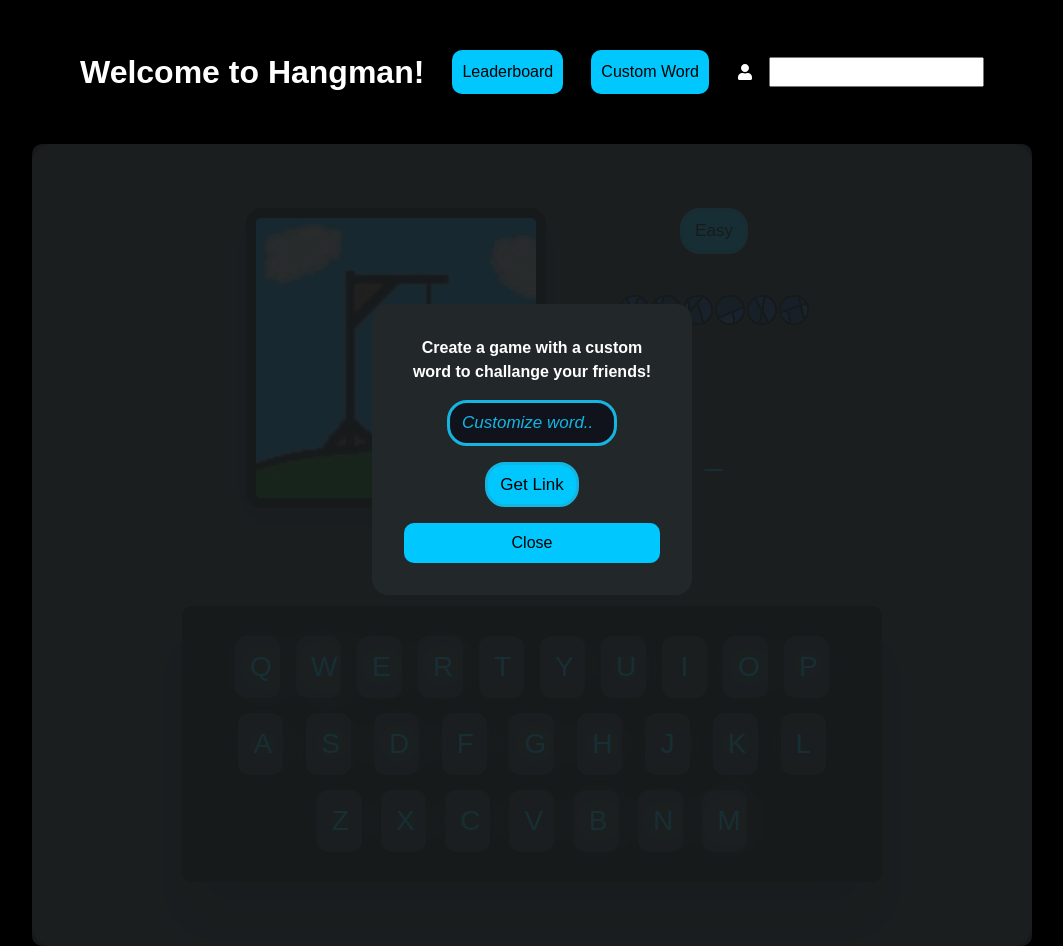
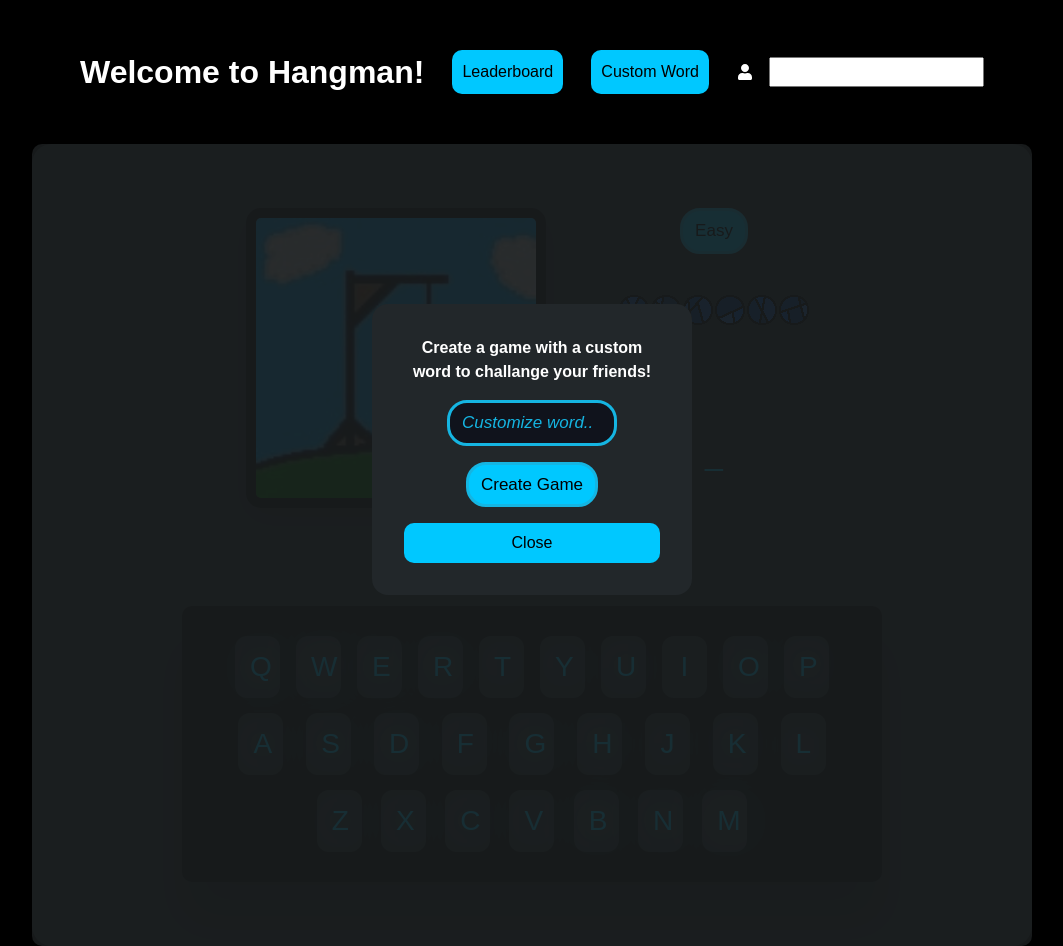
Before and after one commit to ZepStump/Hangman, a React (Create React App) app: page /#/1 in a window 1280 px wide. Both pictures are taken after a click on the button "Custom Word". Shown: the whole page, without its empty margins (108-1171 px from the left). Built offline with nearby package versions, Linux system fonts and the light colour scheme; no server answers; the database is empty.

Commit message:
hacks on play now btn for custom game

```diff
--- a/src/Hangman.js
+++ b/src/Hangman.js
@@ -176,7 +176,10 @@ export default function Hangman() {
         />
 
         {displayCustomGame && (
-          <CustomGame setDisplayCustomGame={setDisplayCustomGame} />
+          <CustomGame
+            setGameWord={setGameWord}
+            setDisplayCustomGame={setDisplayCustomGame}
+          />
         )}
         {(gameWon || lives === 0) && (
           <Result
--- a/src/components/CustomGame.js
+++ b/src/components/CustomGame.js
@@ -1,7 +1,8 @@
 import React, { useState } from "react";
+import { Link } from "react-router-dom";
 
 // form to create custom game
-export default function CustomGame({ setDisplayCustomGame }) {
+export default function CustomGame({ setGameWord, setDisplayCustomGame }) {
   // custom word controlled input
   const [customWord, setCustomWord] = useState("");
   // encoded custom word
@@ -22,6 +23,15 @@ export default function CustomGame({ setDisplayCustomGame }) {
 
   // handle close
   const handleClose = () => {
+    setDisplayCustomGame(false);
+  };
+
+  // handle play now
+  const handlePlayNow = () => {
+    setGameWord({
+      category: "Custom",
+      word: customWord,
+    });
     setDisplayCustomGame(false);
   };
 
@@ -50,12 +60,24 @@ export default function CustomGame({ setDisplayCustomGame }) {
           type="submit"
           htmlFor="custom-game-form"
         >
-          Get Link
+          Create Game
         </button>
+
         {encodedCustomWord && (
-          <a
-            href={`https://zepstump.github.io/Hangman/#/${encodedCustomWord}`}
-          >{`zepstump.github.io/Hangman/#/${encodedCustomWord}`}</a>
+          <>
+            <Link to={`/#/${encodedCustomWord}`}>
+              <button
+                className="custom-game-form__btn"
+                type="button"
+                onClick={handlePlayNow}
+              >
+                Play Now
+              </button>
+            </Link>
+            <a
+              href={`https://zepstump.github.io/Hangman/#/${encodedCustomWord}`}
+            >{`zepstump.github.io/Hangman/#/${encodedCustomWord}`}</a>
+          </>
         )}
         <button className="result__btn" type="button" onClick={handleClose}>
           Close
```
